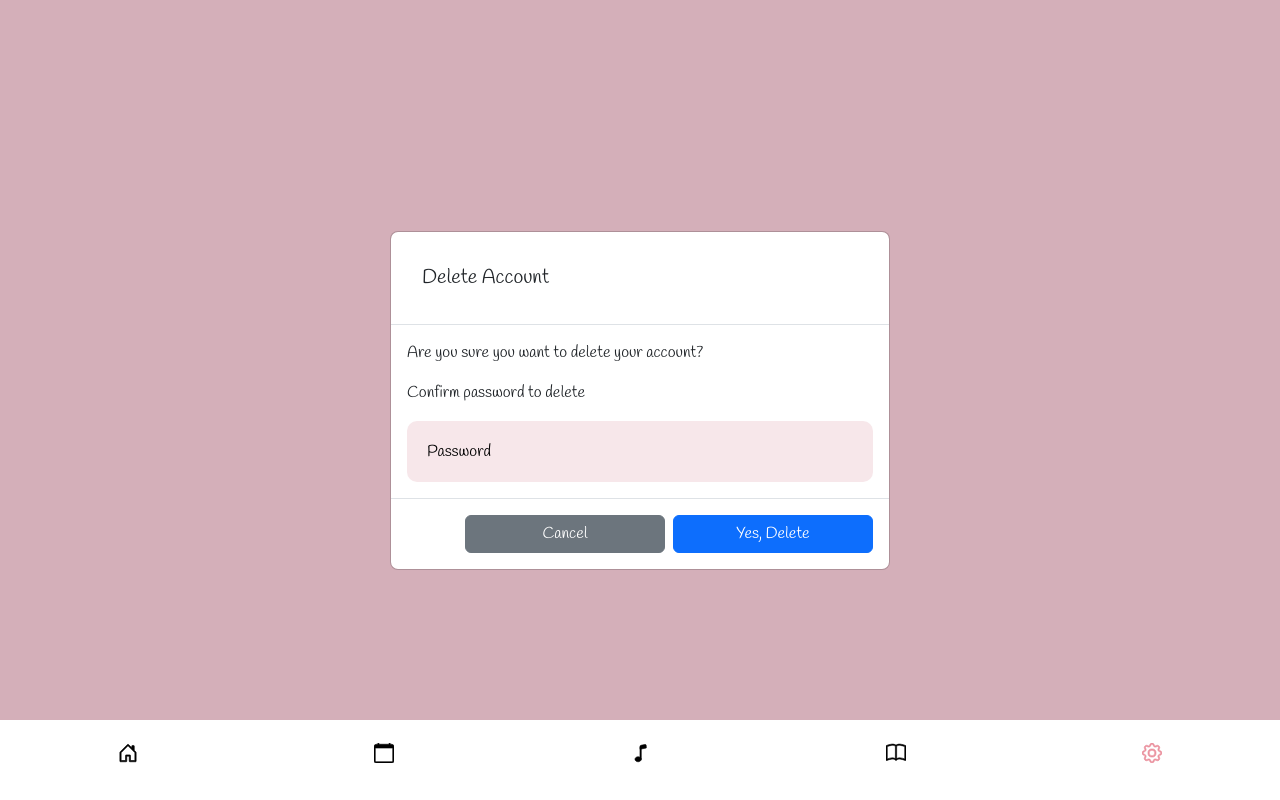
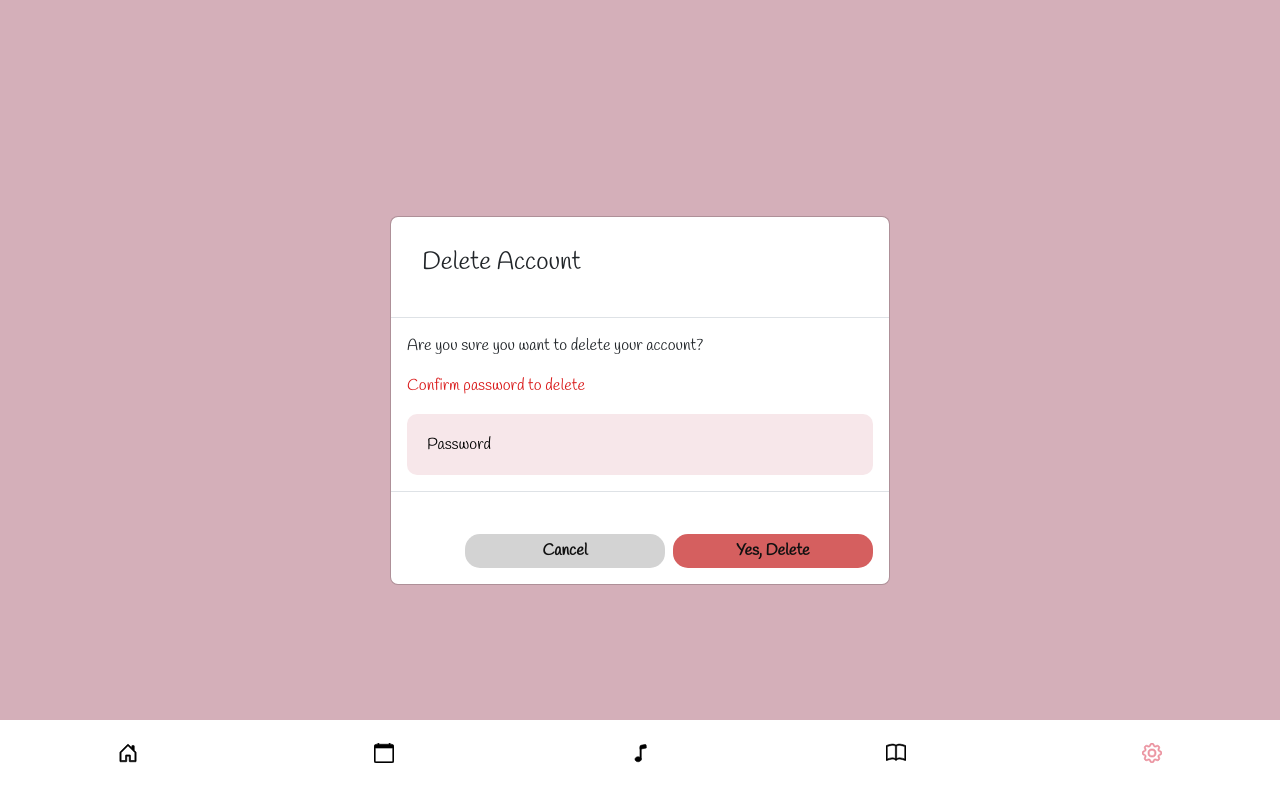
Before and after one commit to paceuniversity/team3spring2024, a React (Create React App) app in the folder moonflo/: page /settings in a window 1280 px wide. Both pictures are taken after a click on the button "Delete Account". Built offline with nearby package versions, Linux system fonts and the light colour scheme.

Commit message:
added CSS for delete account

```diff
--- /dev/null
+++ b/moonflo/src/components/DeleteAccount.css
@@ -0,0 +1,28 @@
+.delete-account-btn, .delete-cancel-btn, .delete-confirm-btn{
+    margin-top:30px;
+    border: none !important;
+    color:#111111 !important;
+    border-radius: 15px !important;
+    padding: 5px;
+}
+
+.delete-account-btn,.delete-confirm-btn{
+    background-color: rgb(213, 95, 95);
+}
+
+.delete-cancel-btn{
+    background-color: lightgray;
+}
+
+.delete-account-title{
+    font-weight: 500;
+    font-size: 25px;
+}
+
+.delete-text{
+   color: rgb(218, 28, 28);
+}
+
+.delete-cancel-btn, .delete-confirm-btn{
+    font-weight:600;
+}
--- a/moonflo/src/components/DeleteAccount.js
+++ b/moonflo/src/components/DeleteAccount.js
@@ -1,6 +1,7 @@
 import { useState } from "react";
 import { getAuth, reauthenticateWithCredential, EmailAuthProvider } from 'firebase/auth'; // Import Firebase auth methods
 import { useNavigate } from "react-router-dom";
+import './DeleteAccount.css';
 
 const DeleteAccount = () => {
     const [showModal, setShowModal] = useState(false);
@@ -51,7 +52,7 @@ const DeleteAccount = () => {
 
     return (
         <div>
-            <button type="button" className="btn btn-primary" onClick={toggleModal}>
+            <button className="delete-account-btn" onClick={toggleModal}>
                 Delete Account
             </button>
             {showModal && (
@@ -59,11 +60,11 @@ const DeleteAccount = () => {
                     <div className="modal-dialog modal-dialog-centered" role="document">
                         <div className="modal-content" onClick={handleModalContentClick}>
                             <div className="modal-header">
-                                <h5 className="modal-title" id="exampleModalLongTitle">Delete Account</h5>
+                                <h5 className="delete-account-title" id="exampleModalLongTitle">Delete Account</h5>
                             </div>
                             <div className="modal-body">
                                 <p>Are you sure you want to delete your account?</p>
-                                <p>Confirm password to delete</p>
+                                <p className="delete-text">Confirm password to delete</p>
                                 <div className="input-box">
                                     <input
                                         name="password"
@@ -77,8 +78,8 @@ const DeleteAccount = () => {
                                 {error && <div className="alert alert-danger">{error}</div>}
                             </div>
                             <div className="modal-footer">
-                                <button type="button" className="btn btn-secondary" onClick={toggleModal}>Cancel</button>
-                                <button type="button" className="btn btn-primary" onClick={handleDeleteAccount}>Yes, Delete</button>
+                                <button className="delete-cancel-btn" onClick={toggleModal}>Cancel</button>
+                                <button className="delete-confirm-btn" onClick={handleDeleteAccount}>Yes, Delete</button>
                             </div>
                         </div>
                     </div>
```
